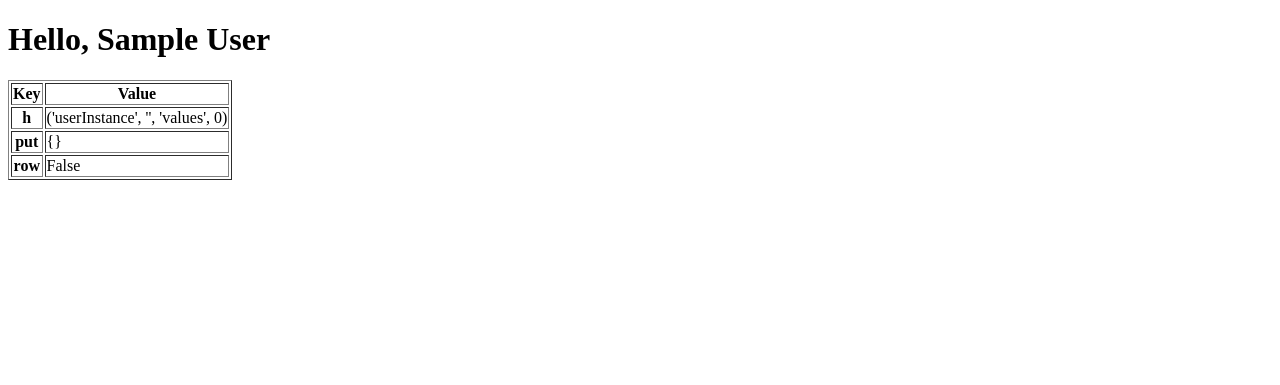
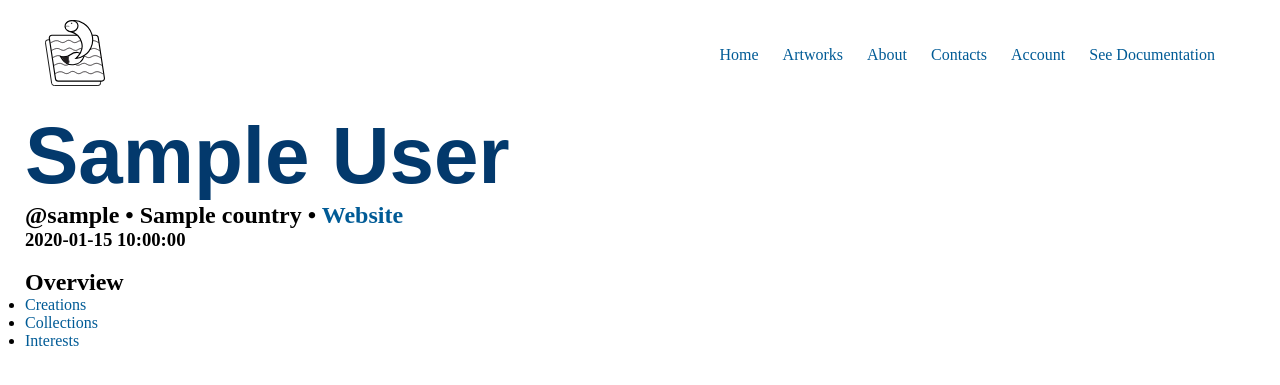
Before and after one commit to harvinong/418IATP-Pinus-Hack, a Python web app: template templates/userPage.html in a window 1280 px wide. Shown: the top 385 px of the page. Run offline with Jinja, Linux system fonts and the light colour scheme; the template is opened without the code that fills it: most values are stand-ins (such as "Sample title", 1, 10 or a date in 2020).

Commit message:
style: furnish user page :3

```diff
--- a/templates/base.html
+++ b/templates/base.html
@@ -4,9 +4,27 @@
     <meta charset="UTF-8">
     <meta name="viewport" content="width=device-width, initial-scale=1.0">
     <link rel="shortcut icon" href="{{ url_for('static', filename='JalaLogo.svg') }}" type="image/x-icon">
+    <link rel="stylesheet" href="/static/style.css">
     {% block head %}{% endblock %}
 </head>
 <body>
+<div class="container">
+    <div class="navbar">
+        <div class="logo">
+            <img src="/static/JalaLogo.svg" alt="Jala Logo" width="60px">
+        </div>
+        <nav>
+            <ul>
+                <li><a href="">Home</a></li>
+                <li><a href="#artwork">Artworks</a></li>
+                <li><a href="">About</a></li>
+                <li><a href="">Contacts</a></li>
+                <li><a href="/user/">Account</a></li>
+                <li><a href="https://github.com/harvinong/418IATP-Pinus-Hack">See Documentation</a></li>
+            </ul>
+        </nav>
+    </div>
     {% block body %}{% endblock %}
+</div>
 </body>
 </html>
--- a/templates/userPage.html
+++ b/templates/userPage.html
@@ -5,19 +5,23 @@
 {% endblock %}
 
 {% block body %}
-<h1>Hello, {{ userInstance.fullName }}</h1>
-<table border="1">
-    <thead>
-        <th>Key</th>
-        <th>Value</th>
-    </thead>
-    <tbody>
-        {% for key, value in userInstance.__dict__.items(): %}
-            <tr>
-                <th>{{ key }}</th>
-                <td>{{ value }}</td>
-            </tr>
-        {% endfor %}
-    </tbody>
-</table>
+<h1>{{ userInstance.fullName }}</h1>
+<h2>@{{ userInstance.username }} &bull; {{ userInstance.country }} &bull; <a href="{{ userInstance.website }}" target="_blank">Website</a></h2>
+<h3>{{ userInstance.creationDate }}</h3>
+<br>
+{% if inSession: %}
+<h2>User Settings</h2>
+<ul>
+    <li><a href="/user/edit">Edit User Data</a></li>
+    <li><a href="/user/delete">Delete User Data</a></li>
+</ul>
+<br>
+{% endif %}
+
+<h2>Overview</h2>
+<ul>
+    <li><a href="/user/@{{ userInstance.username }}/creations">Creations</a></li>
+    <li><a href="/user/@{{ userInstance.username }}/collections">Collections</a></li>
+    <li><a href="/user/@{{ userInstance.username }}/interests">Interests</a></li>
+</ul>
 {% endblock %}
```
Also changed, not shown: app.py (+16 -14 lines), templates/main.html (+0 -17 lines).
